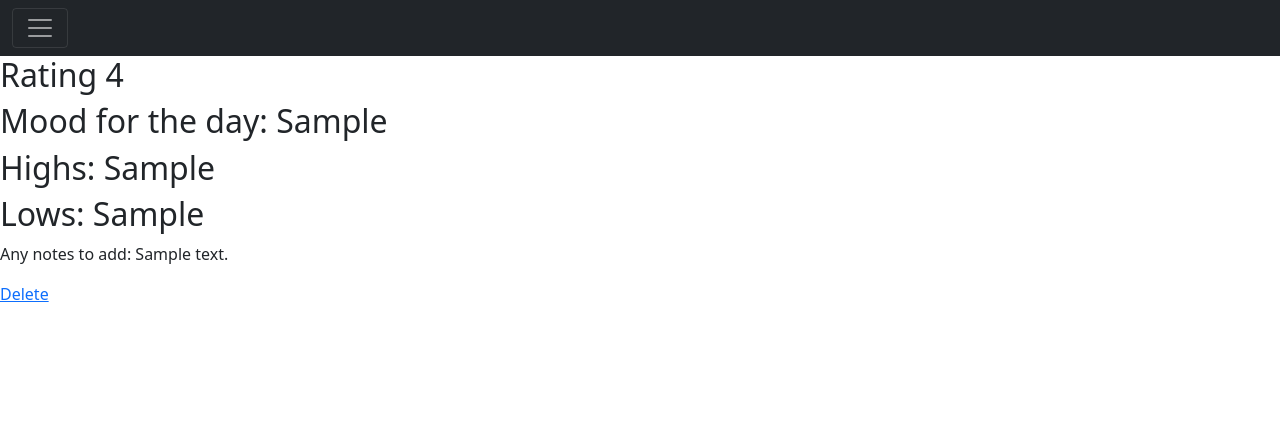
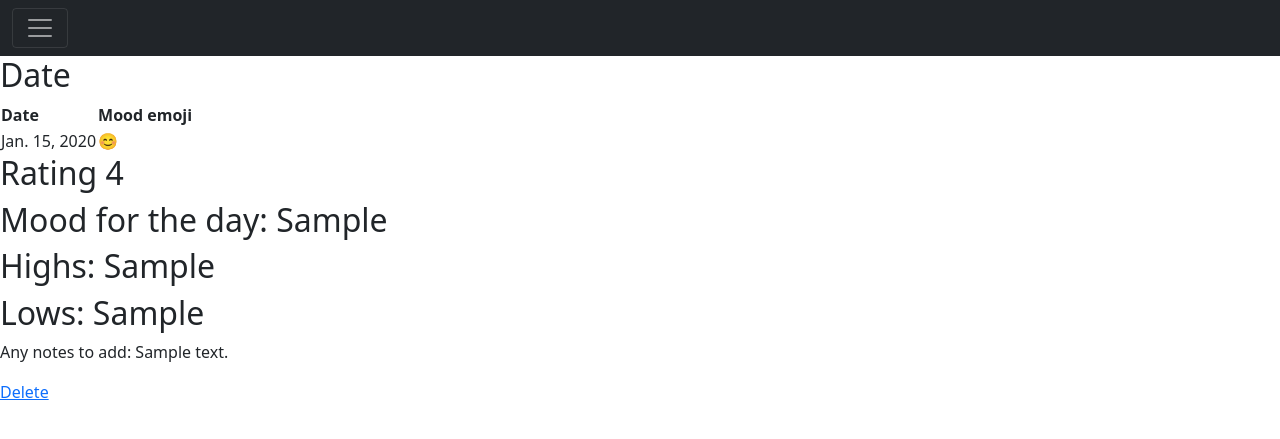
Before and after one commit to kkinge79/daybyday, a Django app: page /days/1/ in a window 1280 px wide. Shown: the top 439 px of the page. Run offline with Django 3.2, Linux system fonts and the light colour scheme; tables that the repository leaves empty hold one stand-in row (values such as "Sample post").

Commit message:
date and mood enoji show up in detail

```diff
--- a/main_app/models.py
+++ b/main_app/models.py
@@ -20,7 +20,7 @@ class Day(models.Model):
     return reverse('days_detail', kwargs={'day_id': self.id})
 
 class Dating(models.Model):
-  date = models.DateField()
+  date = models.DateField('Dating date')
   mood = models.CharField(max_length=1, choices= MOOD, default=MOOD[0][0])
 
   day = models.ForeignKey(Day, on_delete=models.CASCADE)
--- a/main_app/templates/days/detail.html
+++ b/main_app/templates/days/detail.html
@@ -2,7 +2,25 @@
 {% load static %}
 
 {% block content %}
-
+<div class="date-mood-container">
+  <section class="Date">
+    <div class="subsection-title">
+      <h2>Date</h2>
+    </div>
+    <table>
+      <thead>
+        <tr><th>Date</th><th>Mood emoji</th></tr>
+      </thead>
+      <tbody> {% for dating in day.dating_set.all %}
+          <tr>
+            <td>{{dating.date}}</td>
+            <td>{{dating.get_mood_display}}</td>
+          </tr>
+        {% endfor %}
+      </tbody>
+    </table>
+  </section>
+</div>
 <section class="day-container">
   <div class="day-details">
     <h2>Rating {{day.rating}}</h2>
```
